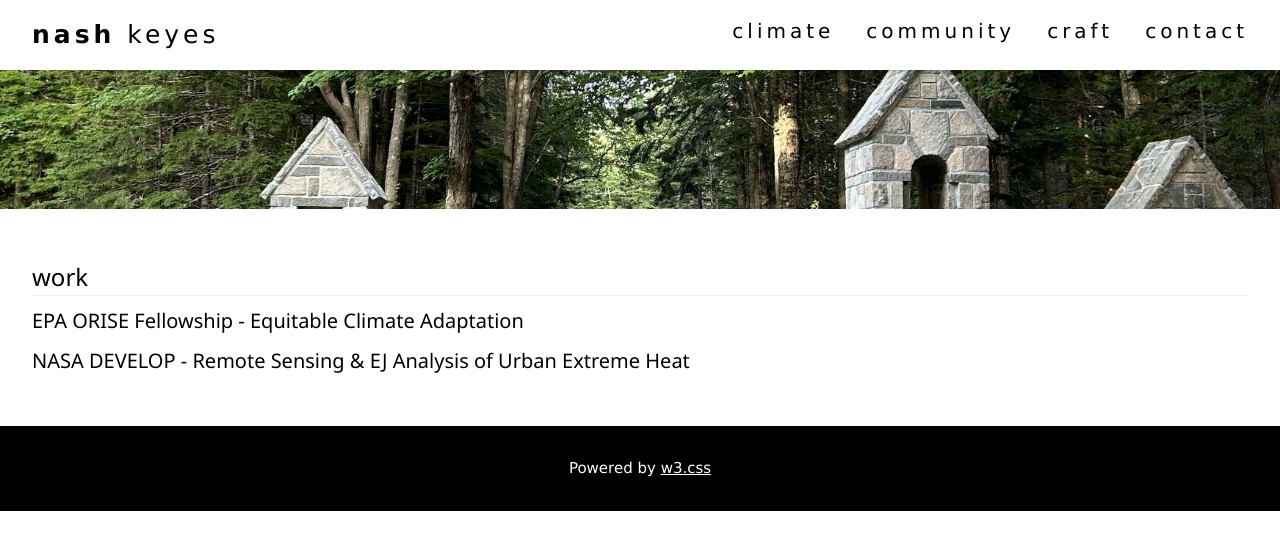
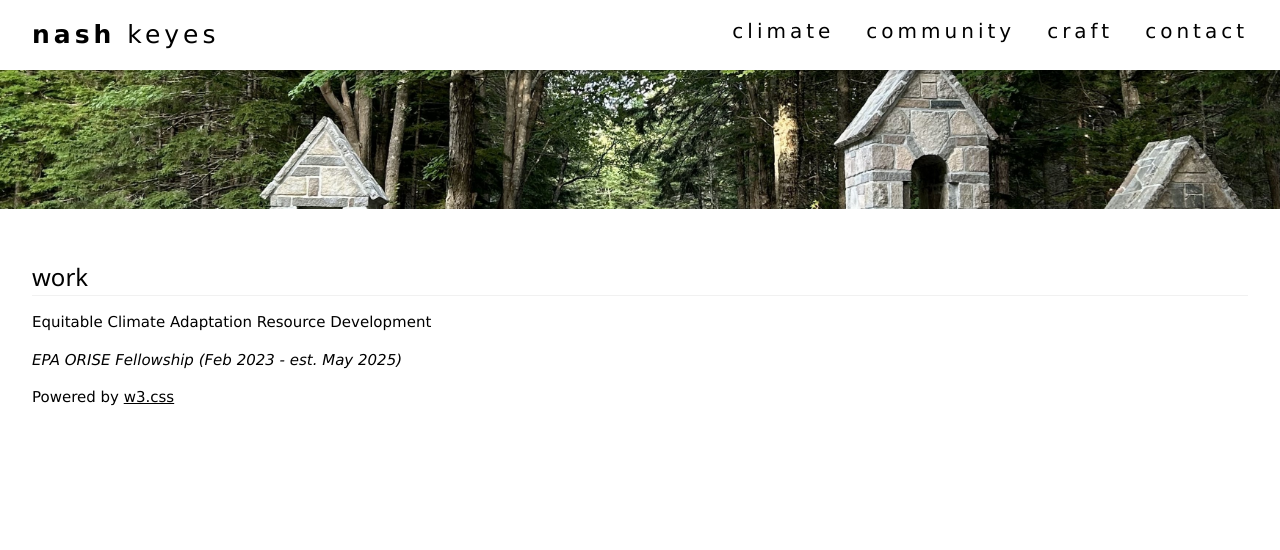
Before and after one commit to ndbkeyes/ndbkeyes.github.io, a Jekyll site: the page climate.html, which Jekyll copies as it is, in a window 1280 px wide. Shown: the top 550 px of the page. Built offline with Jekyll 4.4.1, drawn with Linux system fonts in a browser that asks for light colours.

Commit message:
Update climate.html

```diff
--- a/climate.html
+++ b/climate.html
@@ -38,8 +38,23 @@
     <!-- Work Section -->
     <div class="w3-container w3-padding-32" id="work">
       <h3 class="w3-border-bottom w3-border-light-grey">work</h3>
-      <h4>EPA ORISE Fellowship - Equitable Climate Adaptation</h4>
-      <h4>NASA DEVELOP - Remote Sensing & EJ Analysis of Urban Extreme Heat</h4>
+
+      <div class="card">
+        <!-- IMG -->
+        <div class="container">
+          <p>Equitable Climate Adaptation Resource Development</p>
+          <p><i>EPA ORISE Fellowship (Feb 2023 - est. May 2025)</i></p>
+        </div>
+      </div>
+
+      <!-- NASA DEVELOP Card -->
+      <div class="card">
+        <!-- IMG -->
+        <div class="container>
+          <p>NASA DEVELOP - Remote Sensing & EJ Analysis of Urban Extreme Heat</p>
+        </div>
+      </div>
+
     </div>
 
 <!-- End page content -->
```
